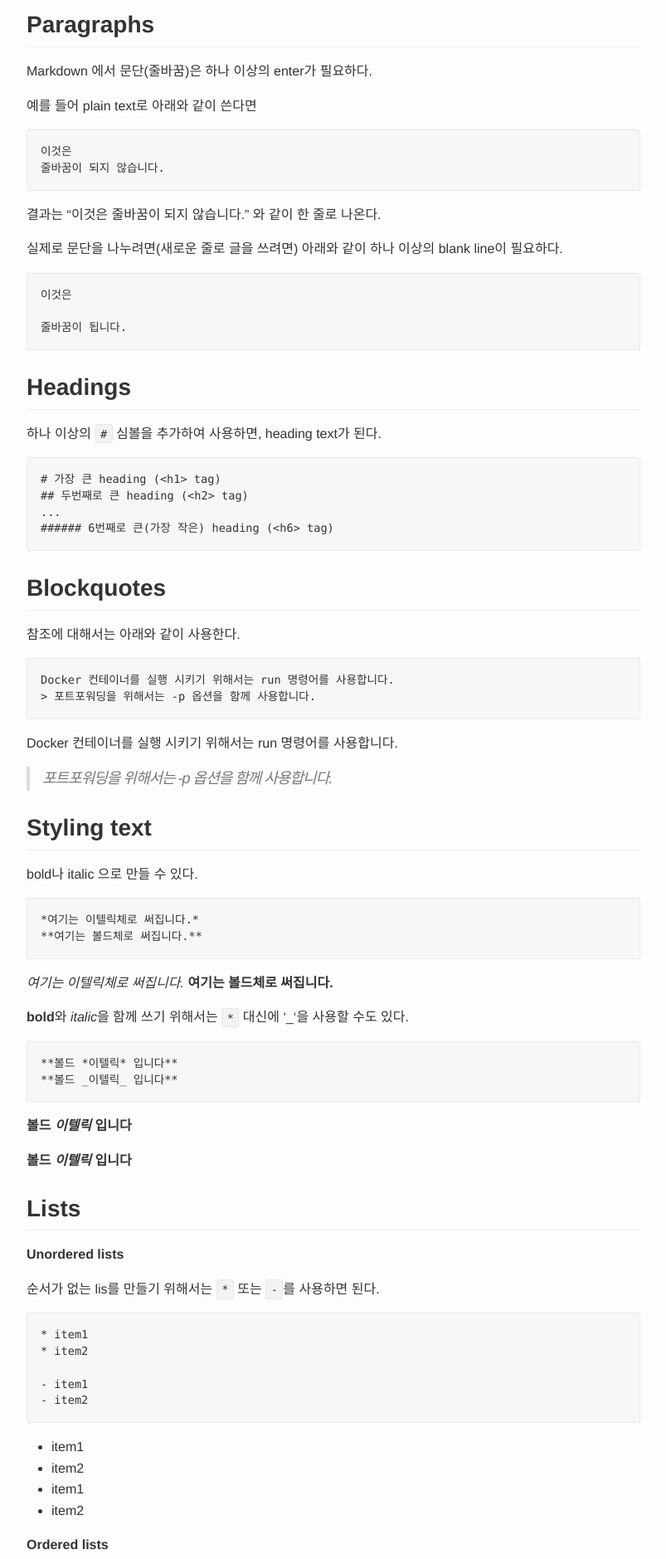
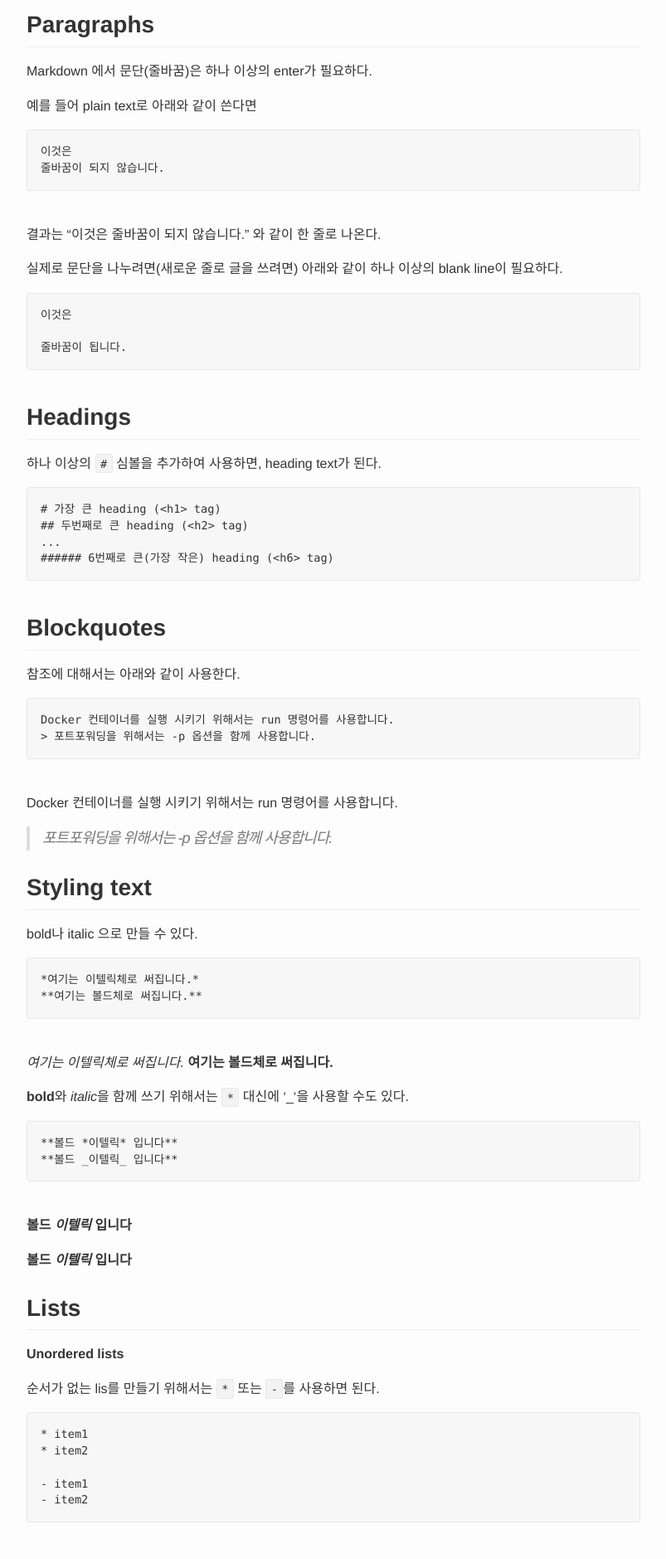
Before and after one commit to umsh86/umsh86.github.io, a Jekyll site: the page built from _posts/2015-12-11-github-markdown.md, in a window 1280 px wide. Shown: the part 602-2481 px from the top of the page at 83% size, without its empty margins (238-1041 px from the left). Built offline with Jekyll 4.4.1, drawn with Linux system fonts in a browser that asks for light colours; Markdown is read by kramdown in place of the engine named in the settings; comment, search, counter and statistics services are not loaded.

Commit message:
add img margin-bottom update highlight margin-bottom

```diff
--- a/css/github-markdown.css
+++ b/css/github-markdown.css
@@ -430,6 +430,7 @@
     max-width: 100%;
     box-sizing: content-box;
     background-color: #fff;
+    margin-bottom: 40px;
 }
 
 .markdown-body code {
@@ -459,7 +460,7 @@
 }
 
 .markdown-body .highlight {
-    margin-bottom: 16px;
+    margin-bottom: 40px;
 }
 
 .markdown-body .highlight pre,
```
